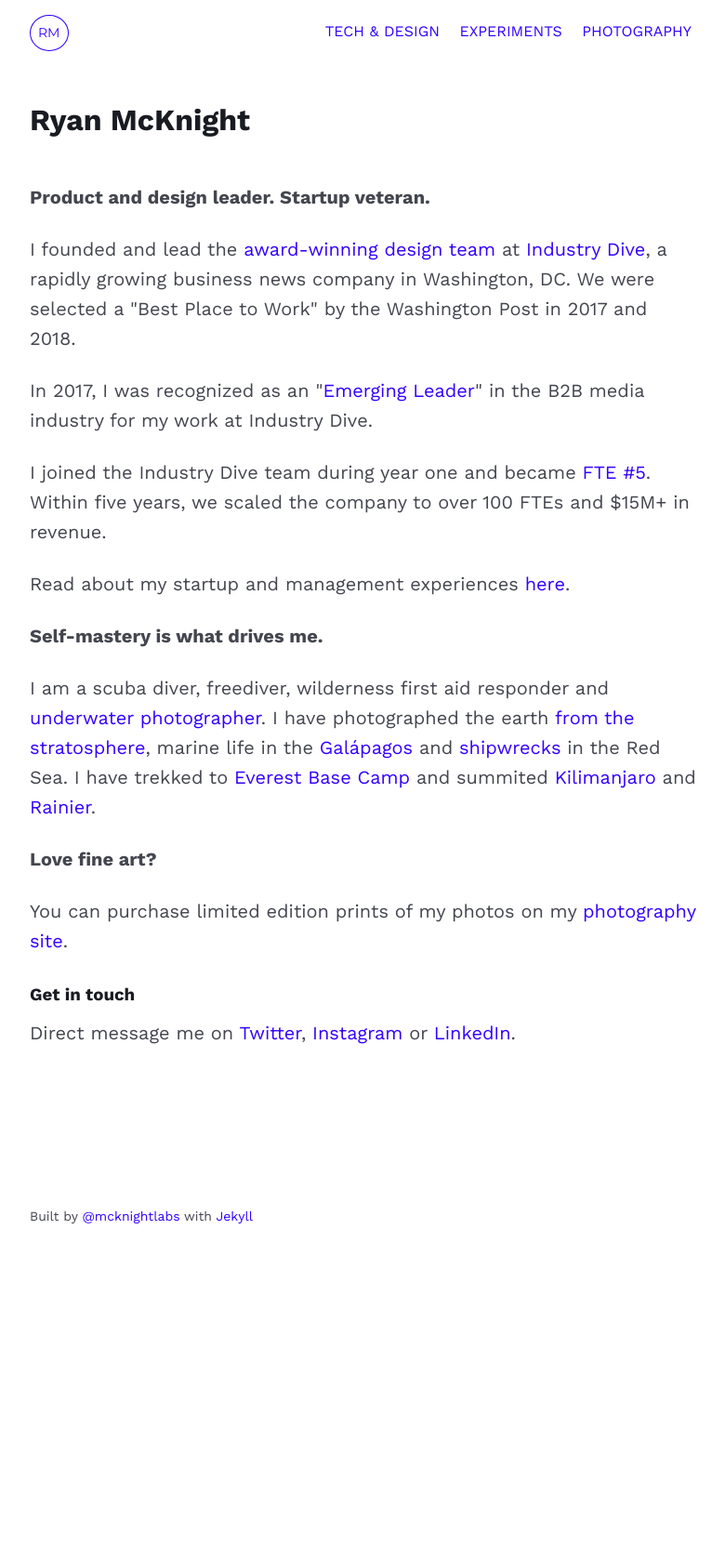
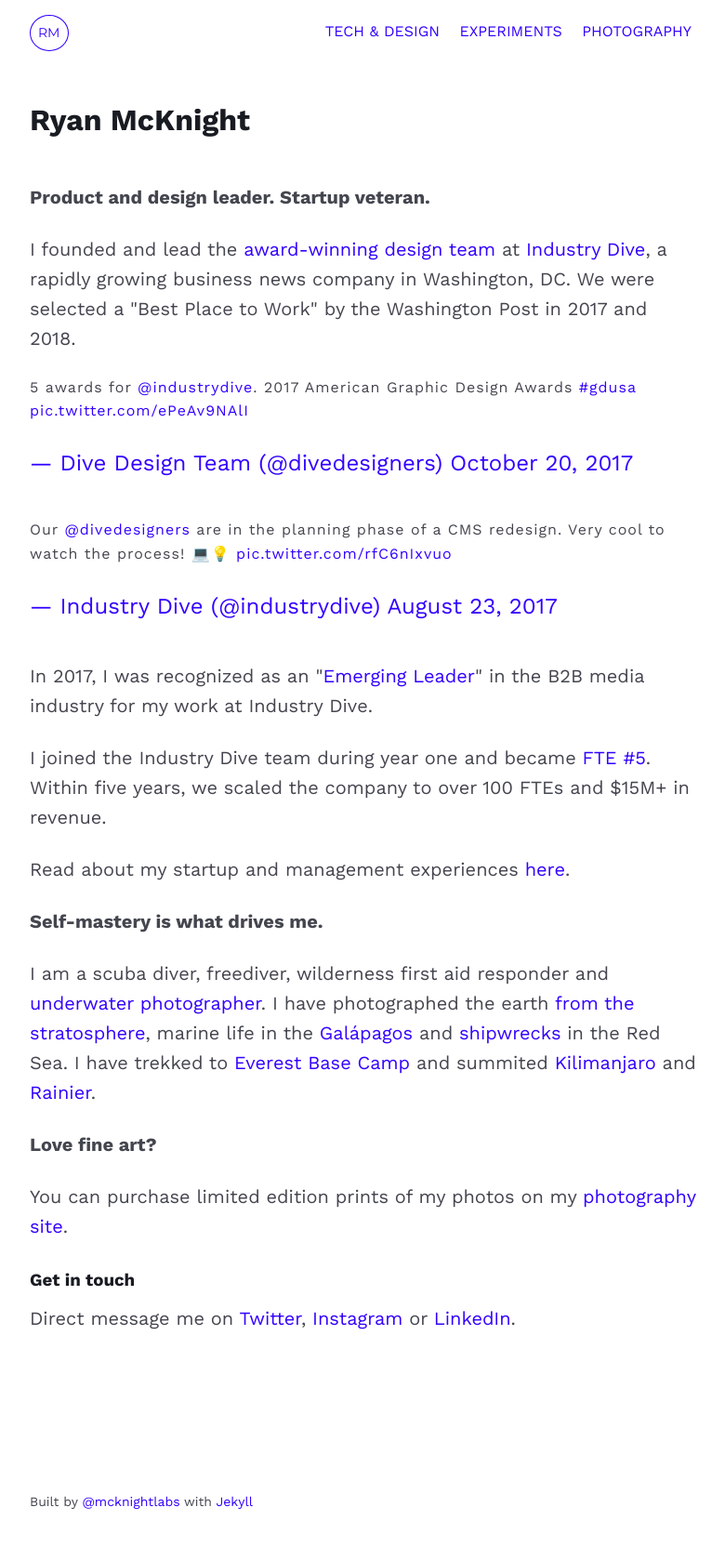
Before and after one commit to mcknightlabs/rtmup, a Jekyll site: the page built from index.html, in a window 1280 px wide. Shown: the whole page at 93% size, without its empty margins (248-1028 px from the left). Built offline with Jekyll 4.4.1, drawn with Linux system fonts in a browser that asks for light colours; comment, search, counter and statistics services are not loaded; before the commit the page ends 1371 px from its top, so only the background shows below that.

Commit message:
updates home page

```diff
--- a/index.html
+++ b/index.html
@@ -15,6 +15,15 @@ og_type: website
 <p><strong>Product and design leader. Startup veteran.</strong></p>
 
 <p>I founded and lead the <a href="https://www.industrydive.com/news/post/honoring-industry-dives-award-winning-design-leader/">award-winning</a> <a href="https://design.industrydive.com/">design team</a> at <a href="https://www.industrydive.com/">Industry Dive</a>, a rapidly growing business news company in Washington, DC. We were selected a "Best Place to Work" by the Washington Post in 2017 and 2018.
+
+<figure><blockquote class="twitter-tweet" data-lang="en"><p lang="en" dir="ltr">5 awards for <a href="https://twitter.com/industrydive?ref_src=twsrc%5Etfw">@industrydive</a>. 2017 American Graphic Design Awards <a href="https://twitter.com/hashtag/gdusa?src=hash&amp;ref_src=twsrc%5Etfw">#gdusa</a> <a href="https://t.co/ePeAv9NAlI">pic.twitter.com/ePeAv9NAlI</a></p>&mdash; Dive Design Team (@divedesigners) <a href="https://twitter.com/divedesigners/status/921487568860073984?ref_src=twsrc%5Etfw">October 20, 2017</a></blockquote>
+<script async src="https://platform.twitter.com/widgets.js" charset="utf-8"></script>
+</figure>
+
+<figure>
+<blockquote class="twitter-tweet" data-lang="en"><p lang="en" dir="ltr">Our <a href="https://twitter.com/divedesigners?ref_src=twsrc%5Etfw">@divedesigners</a> are in the planning phase of a CMS redesign. Very cool to watch the process! 💻💡 <a href="https://t.co/rfC6nIxvuo">pic.twitter.com/rfC6nIxvuo</a></p>&mdash; Industry Dive (@industrydive) <a href="https://twitter.com/industrydive/status/900445325219037185?ref_src=twsrc%5Etfw">August 23, 2017</a></blockquote>
+<script async src="https://platform.twitter.com/widgets.js" charset="utf-8"></script>
+</figure>
 
 <p>In 2017, I was recognized as an "<a href="http://www.siia.net/bims/SPECIAL-PROGRAMS/Emerging-Leader-Awards">Emerging Leader</a>" in the B2B media industry for my work at Industry Dive.</p>
 
```
